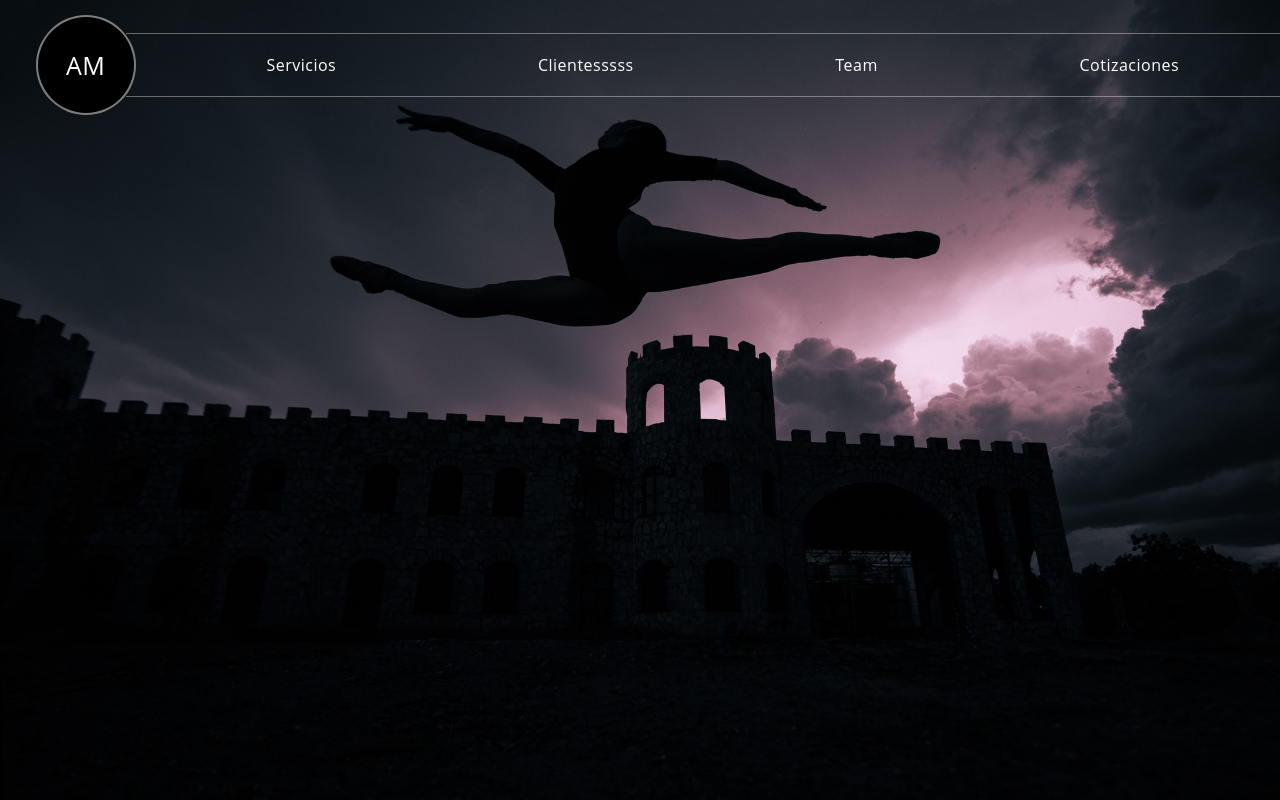
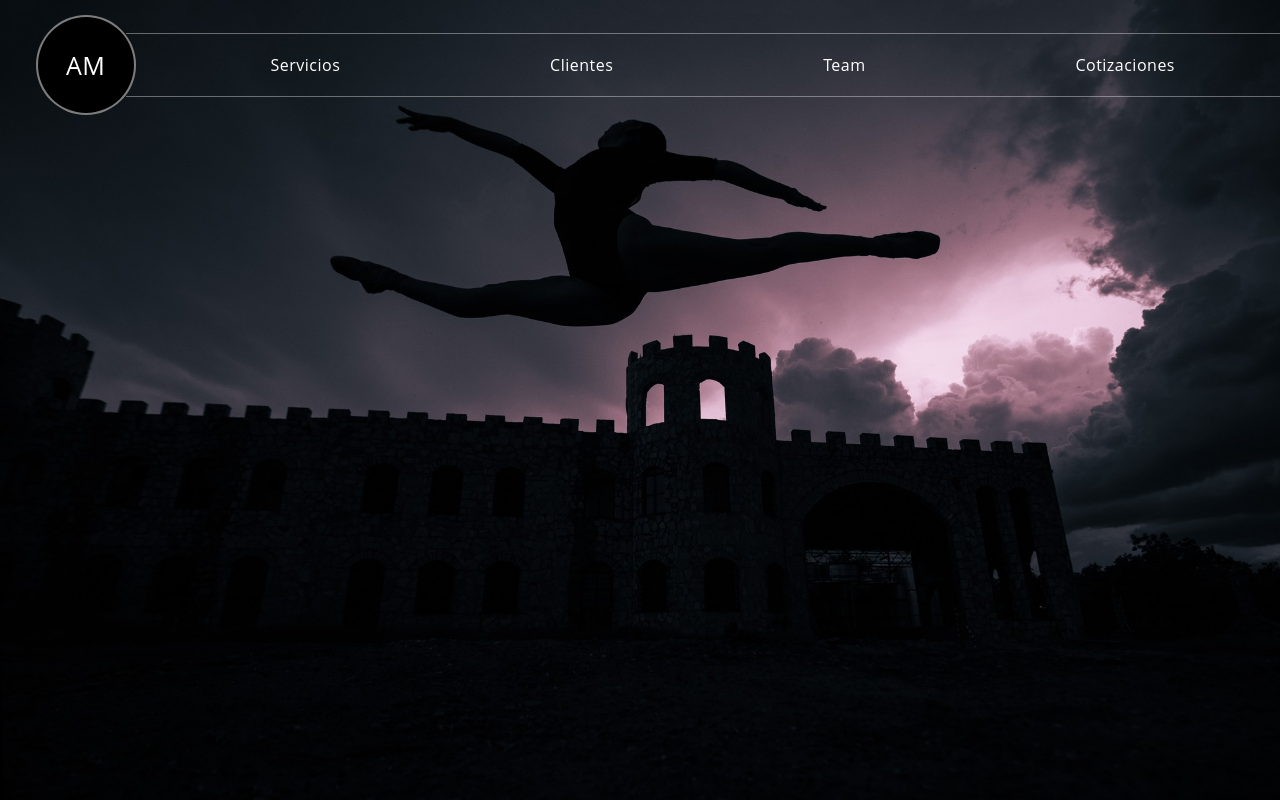
Before and after one commit to EdgarRamosLuna/amweb, a React (Create React App) app: page / in a window 1280 px wide. Shown: the top 800 px of the page. Built offline with nearby package versions, Linux system fonts and the light colour scheme.

Commit message:
Correcciones

```diff
--- a/src/components/Home.js
+++ b/src/components/Home.js
@@ -21,7 +21,7 @@
                     <div className="menu-items">
                         <ul>
                             <li><a href="#" onClick={handleClick}>Servicios</a></li>
-                            <li><a href="#">Clientesssss</a></li>
+                            <li><a href="#">Clientes</a></li>
                             <li><a href="#">Team</a></li>
                             <li><a href="#">Cotizaciones</a></li>
                         </ul>
```
